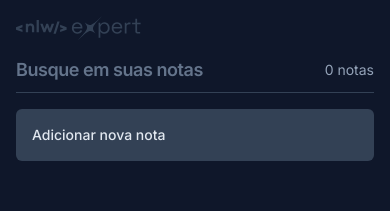
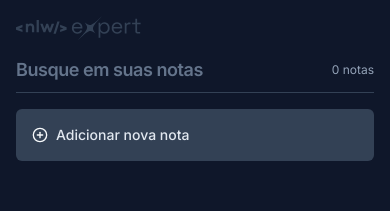
Before and after one commit to rafaelthz/expert-notes, a React (Vite) app: page / in a window 390 px wide. Shown: the top 211 px of the page. Built offline with nearby package versions, Linux system fonts and the light colour scheme.

Commit message:
Melhorias: - Fluxo de rascunho

```diff
--- a/src/app.tsx
+++ b/src/app.tsx
@@ -75,7 +75,7 @@ export function App() {
             className='bg-transparent text-lg md:text-2xl font-semibold tracking-tight outline-none placeholder:text-slate-500'
             onChange={handleSearch}
           />
-          <p className='text-sm font-light text-slate-400'>{notesQuantityText}</p>
+          <span className='text-xs md:text-sm font-light text-slate-400'>{notesQuantityText}</span>
         </div>
         <div className='h-px bg-slate-700' />
       </form>
--- a/src/components/new-note-card.tsx
+++ b/src/components/new-note-card.tsx
@@ -1,5 +1,5 @@
 import * as Dialog from '@radix-ui/react-dialog'
-import { X } from 'lucide-react'
+import { X, PlusCircle } from 'lucide-react'
 import { ChangeEvent, FormEvent, useEffect, useState } from 'react'
 import { toast } from 'sonner'
 
@@ -13,12 +13,12 @@ export function NewNoteCard({ onNoteCreated }: NewNoteCardProps) {
   const [shouldShowOnboarding, setShouldShowOnboarding] = useState(true)
   const [isRecording, setIsRecording] = useState(false)
   const [content, setContent] = useState('')
-  const [openEditor, setOpenEditor] = useState(false)
+  const [isOpenedEditor, setIsOpenedEditor] = useState(false)
 
   useEffect(() => {
     const handleEsc = (event: KeyboardEvent) => {
       if (event.key === 'Escape') {
-        setOpenEditor(false)
+        setIsOpenedEditor(false)
         handleStopRecording()
       }
     };
@@ -48,7 +48,7 @@ export function NewNoteCard({ onNoteCreated }: NewNoteCardProps) {
       onNoteCreated(content)
       setContent('')
       setShouldShowOnboarding(true)
-      setOpenEditor(false)
+      setIsOpenedEditor(false)
       toast.success('Nota criada com sucesso :)')
     } else {
       toast.error('Conteúdo da nota vazio. Grave um áudio ou escreva um texto para salvar.')
@@ -104,21 +104,26 @@ export function NewNoteCard({ onNoteCreated }: NewNoteCardProps) {
   }
 
   return (
-    <Dialog.Root open={openEditor} onOpenChange={setOpenEditor}>
+    <Dialog.Root open={isOpenedEditor} onOpenChange={setIsOpenedEditor}>
       <Dialog.Trigger className='rounded-md text-left flex flex-col bg-slate-700 max-h-[120px] md:h-full md:max-h-[250px] p-4 md:p-5 gap-2 outline-none hover:ring-2 hover:ring-slate-600 focus-visible:ring-2 focus-visible:ring-lime-400'>
-        <span className='text-sm md:text-md font-medium text-slate-200'>
-          Adicionar nova nota
-        </span>
-        <p className='text-sm leading-6 text-slate-400 overflow-scroll hidden sm:block'>
-          Grave uma nota em áudio que será convertida para texto automaticamente ou escreva seu texto :)
-        </p>
+        <div className='flex flex-row items-center gap-2'>
+          <PlusCircle className='size-4' />
+          <span className='text-sm md:text-md font-medium text-slate-200'>
+            Adicionar nova nota
+          </span>
+        </div>
+        {content !== '' &&
+          <p className='text-sm leading-6 text-slate-400 overflow-scroll hidden sm:block'>
+            <span className='text-yellow-500'>Rascunho: </span>{content}
+          </p>
+        }
       </Dialog.Trigger>
 
       <Dialog.Portal>
         <Dialog.Overlay className='inset-0 fixed bg-black/50' />
         <Dialog.Content className='fixed inset-0 md:inset-auto md:left-1/2 md:top-1/2 md:-translate-x-1/2 md:-translate-y-1/2 md:max-w-[640px] w-full md:h-[60vh] bg-slate-700 md:rounded-md flex flex-col outline-none overflow-hidden'
           onInteractOutside={() => {
-            setOpenEditor(false)
+            setIsOpenedEditor(false)
             handleStopRecording()
           }}>
           <Dialog.Close onClick={handleStopRecording} className='absolute top-o right-0 bg-slate-800 p-1.5 text-slate-400 hover:text-slate-100'>
@@ -138,12 +143,12 @@ export function NewNoteCard({ onNoteCreated }: NewNoteCardProps) {
                 </p>
               ) : (
                 <textarea
-                  autoFocus
+                  autoFocus={!isRecording}
                   className='text-md leading-6 text-slate-300 bg-transparent resize-none flex-1 outline-none'
                   onChange={handleContentChanged}
                   value={content}
-                  ref={ref => ref && ref.focus()}
-                  onFocus={(e) => e.currentTarget.setSelectionRange(e.currentTarget.value.length, e.currentTarget.value.length)}
+                  ref={ref => !isRecording && ref && ref.focus()}
+                  onFocus={(e) => !isRecording && e.currentTarget.setSelectionRange(e.currentTarget.value.length, e.currentTarget.value.length)}
                 />
               )}
             </div>
```
